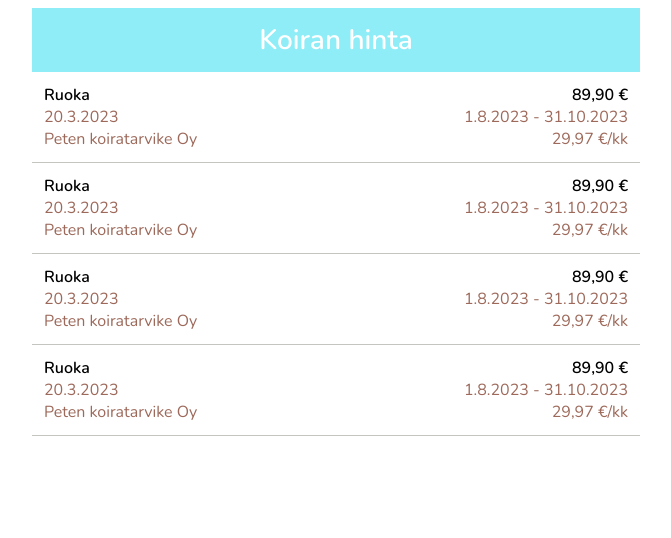
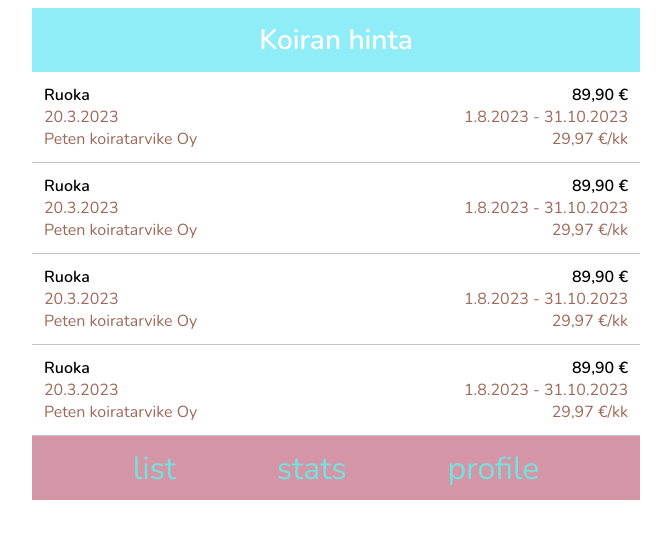
Before and after one commit to TiiaJau/koiran-hinta, a React (Vite) app: page / in a window 1280 px wide. Shown: the top 538 px of the page, without its empty margins (304-975 px from the left). Built offline with nearby package versions, Linux system fonts and the light colour scheme.

Commit message:
lisää Menu-komponentin

```diff
--- a/src/components/App/App.jsx
+++ b/src/components/App/App.jsx
@@ -1,3 +1,4 @@
+import Menu from '../Menu'
 import Header from '../Header'
 import Item from '../Item'
 import styles from './App.module.scss'
@@ -12,6 +13,7 @@ function App() {
         <Item />
         <Item />
         <Item />
+        <Menu />
       </div>
     </>
   )
--- /dev/null
+++ b/src/components/Menu/Menu.jsx
@@ -0,0 +1,15 @@
+import styles from './Menu.module.scss'
+
+function Menu() {
+
+  return (
+    <div className={styles.menu}>
+      <div>list</div>
+      <div>stats</div>
+      <div>profile</div>
+    </div>
+  )
+
+}
+
+export default Menu
--- /dev/null
+++ b/src/components/Menu/Menu.module.scss
@@ -0,0 +1,12 @@
+@import '../../assets/styles/_config.scss';
+
+.menu {
+    background-color: $color-neutral-darker;
+    color: $color-neutral-lighter;
+    max-height: 4rem;
+    min-height: 4rem;
+    font-size: 2rem;
+    display: flex;
+    justify-content: space-evenly;
+    align-items: center;
+  }
--- /dev/null
+++ b/src/components/Menu/index.js
@@ -0,0 +1 @@
+export { default } from './Menu.jsx'
```
